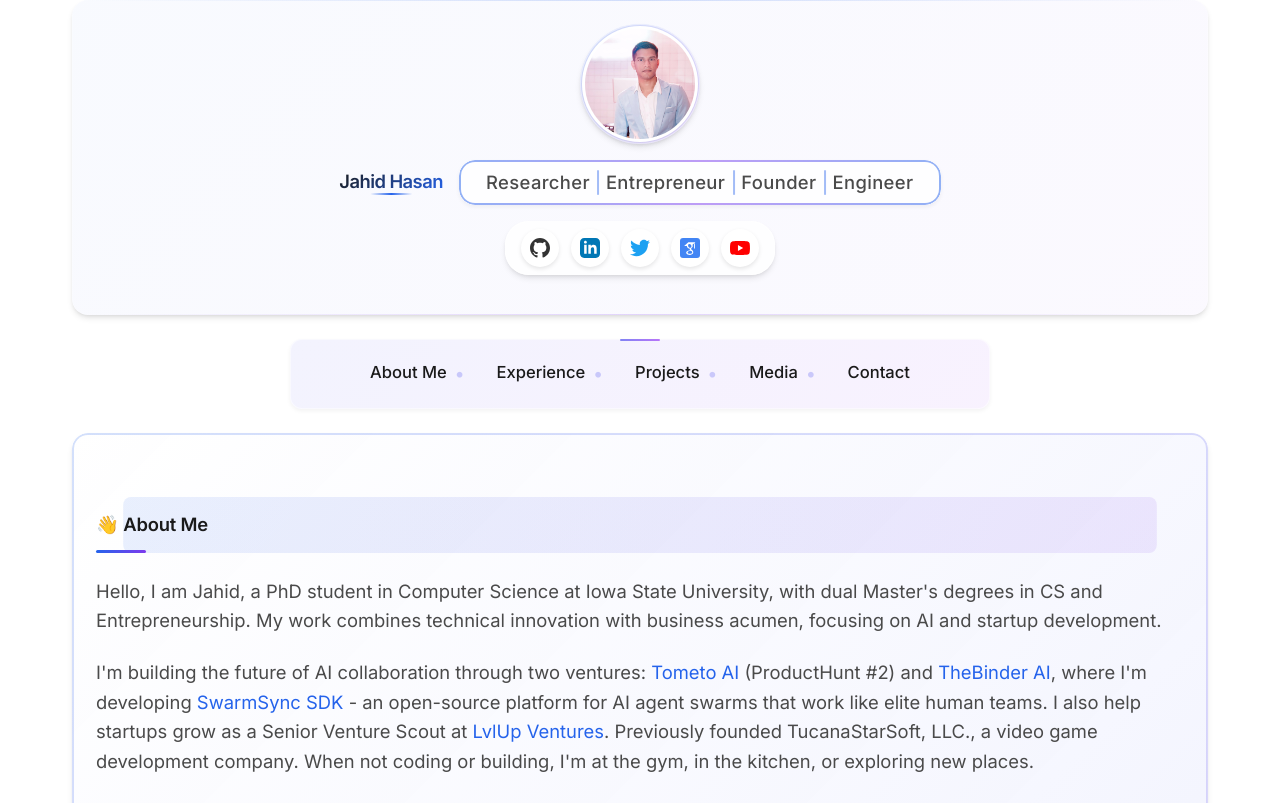
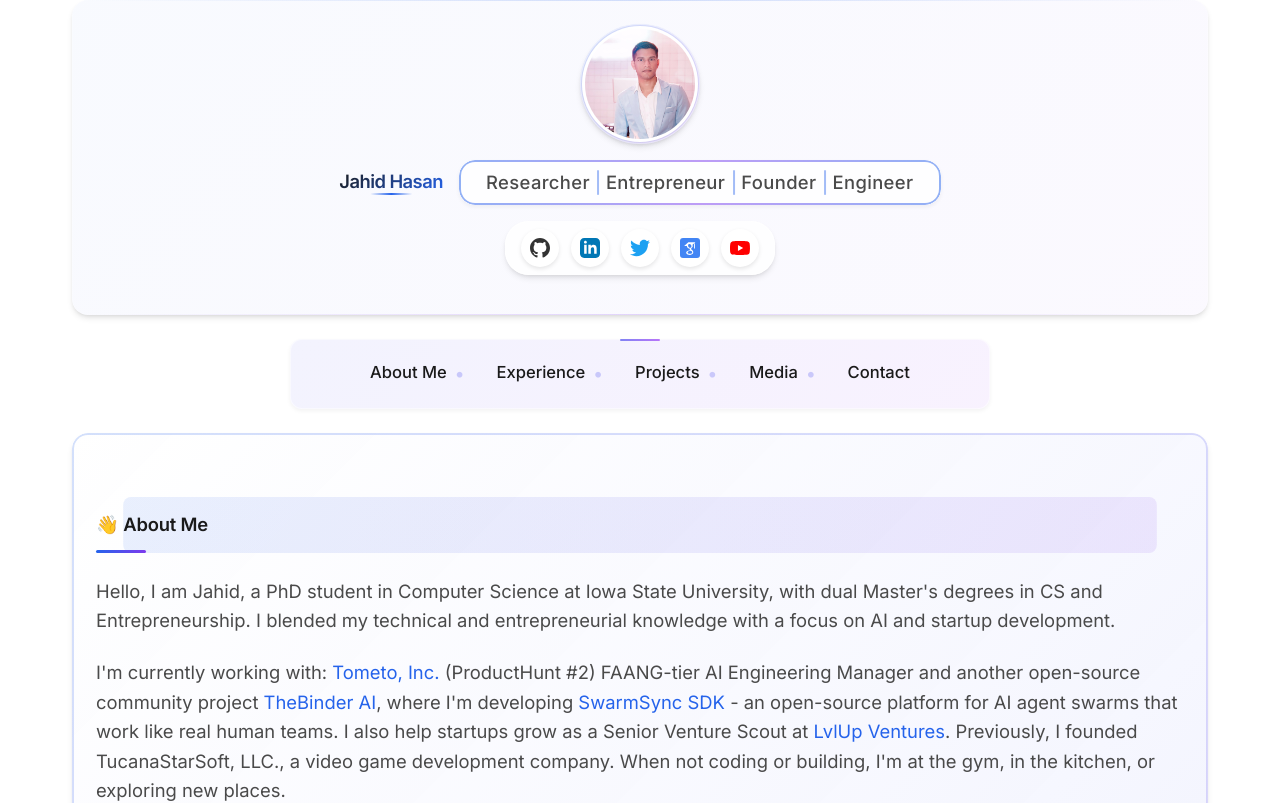
Before and after one commit to jahidhasanlinix/personal_website, a Next.js app: page / in a window 1280 px wide. Shown: the top 803 px of the page. Built offline with nearby package versions, Linux system fonts and the light colour scheme.

Commit message:
text description edited

```diff
--- a/src/app/page.tsx
+++ b/src/app/page.tsx
@@ -62,11 +62,11 @@ export default function Home() {
       <section id="about">
         <h2>👋 About Me</h2>
         <p>
-          Hello, I am Jahid, a PhD student in Computer Science at Iowa State University, with dual Master&apos;s degrees in CS and Entrepreneurship. My work combines technical innovation with business acumen, focusing on AI and startup development.
+          Hello, I am Jahid, a PhD student in Computer Science at Iowa State University, with dual Master&apos;s degrees in CS and Entrepreneurship. I blended my technical and entrepreneurial knowledge with a focus on AI and startup development.
         </p>
         <p>
-          I&apos;m building the future of AI collaboration through two ventures: <a href="https://tometoai.com/" target="_blank" rel="noopener noreferrer">Tometo AI</a> (ProductHunt #2) and <a href="https://www.linkedin.com/company/thebinder/" target="_blank" rel="noopener noreferrer">TheBinder AI</a>, where I&apos;m developing <a href="https://github.com/TheBinder-AI/SwarmSync-SDK" target="_blank" rel="noopener noreferrer">SwarmSync SDK</a> - an open-source platform for AI agent swarms that work like elite human teams. I also help startups grow as a Senior Venture Scout at <a href="https://www.lvlup.vc/" target="_blank" rel="noopener noreferrer">LvlUp Ventures</a>.
-          Previously founded TucanaStarSoft, LLC., a video game development company. When not coding or building, I&apos;m at the gym, in the kitchen, or exploring new places.
+          I&apos;m currently working with: <a href="https://tometoai.com/" target="_blank" rel="noopener noreferrer">Tometo, Inc.</a> (ProductHunt #2) FAANG-tier AI Engineering Manager and another open-source community project <a href="https://www.linkedin.com/company/thebinder/" target="_blank" rel="noopener noreferrer">TheBinder AI</a>, where I&apos;m developing <a href="https://github.com/TheBinder-AI/SwarmSync-SDK" target="_blank" rel="noopener noreferrer">SwarmSync SDK</a> - an open-source platform for AI agent swarms that work like real human teams. I also help startups grow as a Senior Venture Scout at <a href="https://www.lvlup.vc/" target="_blank" rel="noopener noreferrer">LvlUp Ventures</a>.
+          Previously, I founded TucanaStarSoft, LLC., a video game development company. When not coding or building, I&apos;m at the gym, in the kitchen, or exploring new places.
         </p>
 
         <div style={{ marginTop: "15px", marginBottom: "20px" }}>
@@ -138,7 +138,7 @@ export default function Home() {
               <h3 className="experience-title">🎯 Campus Strategist</h3>
               <a href="https://www.perplexity.ai/" target="_blank" rel="noopener noreferrer" className="experience-company">Perplexity AI</a>
               <p className="experience-date">Sep-Dec 2024</p>
-              <p className="experience-description">Building multi-purpose web agents for insurance companies.</p>
+              <p className="experience-description">Led Perplexity AI's campus product growth marketing campaign.</p>
             </div>
           </div>
 
```
Also changed, not shown: 1 other file (tests, documents, lock files or other folders).
